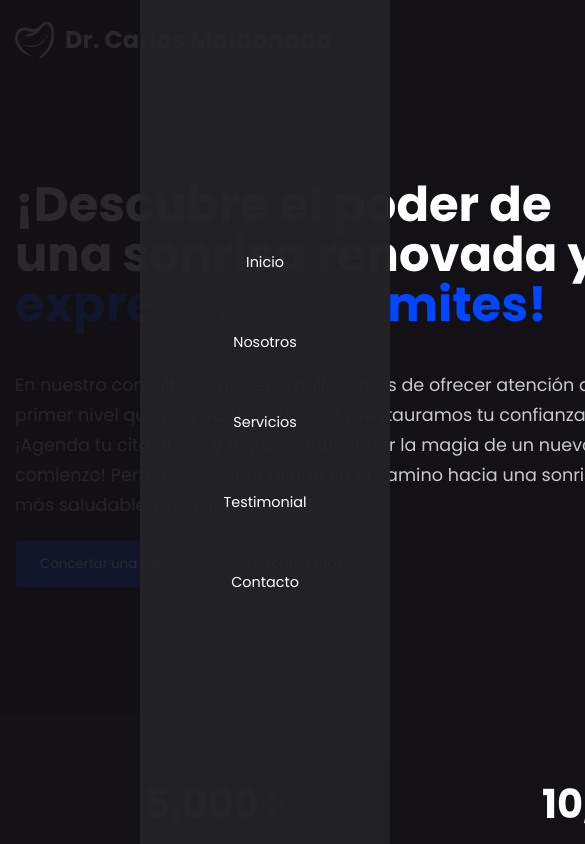
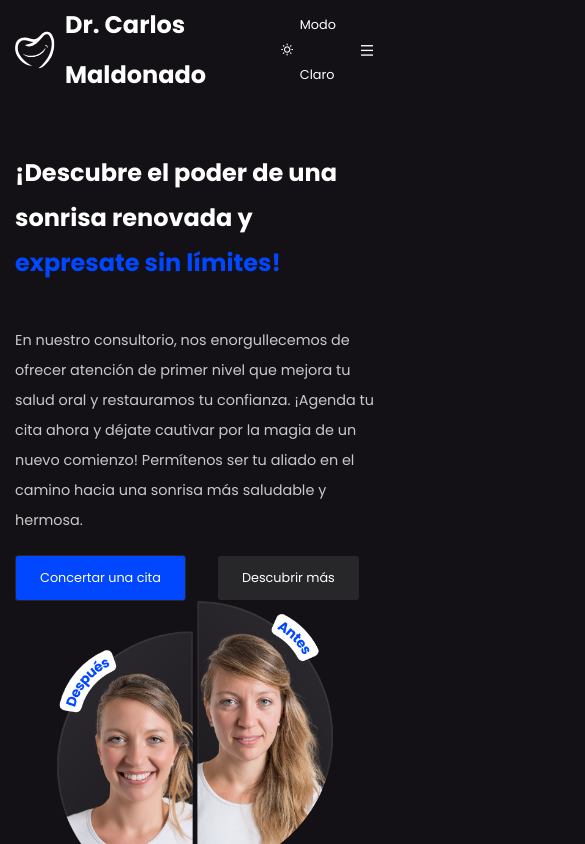
Before and after one commit to cinthiapiera/dental, a React (Create React App) app: page / in a window 390 px wide. Shown: the top 844 px of the page, 585 px wide, since content can reach past the window. Built offline with nearby package versions, Linux system fonts and the light colour scheme.

Commit message:
responsive

```diff
--- a/src/App.css
+++ b/src/App.css
@@ -109,3 +109,15 @@ section{
 .light-theme a{
   font-weight: 500;
 }
+
+@media only screen and (max-width: 1024px){
+  .container{
+    width: 100%;
+  }
+}
+
+@media only screen and (max-width: 768px){
+  .section{
+    padding: 40px 0px;
+  }
+}
--- a/src/components/Header/Header.jsx
+++ b/src/components/Header/Header.jsx
@@ -29,6 +29,8 @@ const Header = ({theme, toogleTheme}) => {
 
   const headerRef = useRef(null);
 
+  const menuRef = useRef(null);
+
   const headerFunc = () => {
     if(document.body.scrollTop > 80 || document.documentElement.scrollTop > 80){
       headerRef.current.classList.add('header__shrink')
@@ -53,6 +55,8 @@ const Header = ({theme, toogleTheme}) => {
     });
   };
 
+  const toggleMenu = () => menuRef.current.classList.toggle('menu__active');
+
   return (
     <header className="header" ref={headerRef}>
       <div className="container">
@@ -63,7 +67,7 @@ const Header = ({theme, toogleTheme}) => {
           </div>
 
           {/* navegacion */}
-          <div className="navigation">
+          <div className="navigation" ref={menuRef} onClick={toggleMenu}>
             <ul className="menu">
               {
                 nav__links.map((item,index)=>(
@@ -88,7 +92,7 @@ const Header = ({theme, toogleTheme}) => {
             </span>
           </div>
 
-            <span className="mobile__menu">
+            <span className="mobile__menu" onClick={toggleMenu}>
             <i class="ri-menu-line"></i>
             </span>
 
--- a/src/components/Header/header.css
+++ b/src/components/Header/header.css
@@ -92,6 +92,7 @@
 /* responsive */
 
 @media only screen and (max-width: 992px){
+
     .navigation{
         position: fixed;
         top: 0;
@@ -100,6 +101,7 @@
         height: 100%;
         background: rgba(19, 17, 21, 0.9);
         z-index: 99999;
+        display: none;
     }
 
     .menu{
@@ -114,4 +116,28 @@
         right: 0;
         z-index: 999999;
     }
+
+    .menu__active{
+        display: block;
+    }
+
+    .mobile__menu{
+        display: block;
+    }
 }
+
+@media only screen and (max-width: 768px){
+    .header{
+        width: 100%;
+        height: 50px;
+        line-height: 50px;
+    }
+
+    .mobile__menu{
+        font-size: 1rem;
+    }
+
+    .log h2{
+        font-size: 1.3rem;
+    }
+}
--- a/src/styles/hero.css
+++ b/src/styles/hero.css
@@ -63,3 +63,42 @@
 .light-theme .secondary__btn{
     background: var(--btn-primary-bg);
 }
+
+@media only screen and (max-width: 992px){
+    .hero__content h2{
+        font-size:2rem;
+        line-height: 50px;
+    }
+}
+
+@media only screen and (max-width: 768px){
+    .hero__content h2{
+        font-size:1.5rem;
+        line-height: 45px;
+    }
+
+    .hero__content p{
+        font-size: 0.9rem;
+    }
+
+    .primary__btn, .secondary__btn{
+        font-size: 0.8rem;
+    }
+
+    .hero__content,
+    .hero__img{
+        width: 100%;
+    }
+}
+
+@media only screen and (max-width: 600px){
+    .hero__content,
+    .hero__img{
+        width: 100%;
+    }
+
+    .hero__wrapper{
+        flex-direction: column;
+
+    }
+}
```
